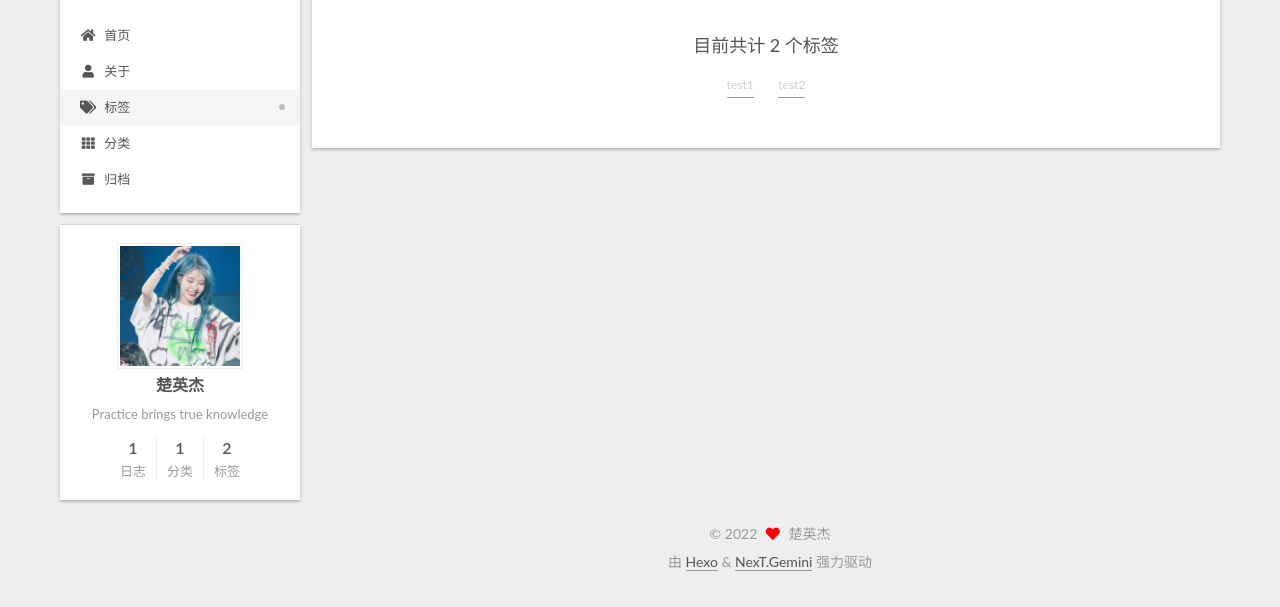
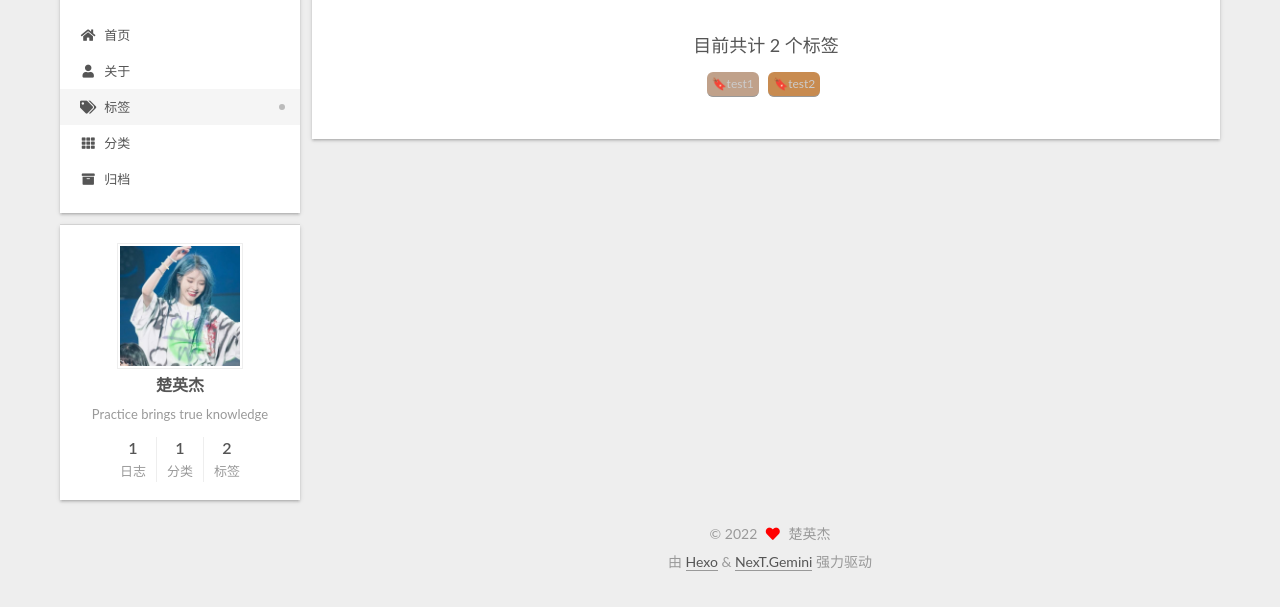
Before and after one commit to cl-CYJ/cl-CYJ.github.io, a plain HTML site: page tags/index.html in a window 1280 px wide. Shown: the part 117-724 px from the top of the page. Drawn offline with Linux system fonts and the light colour scheme.

Commit message:
Site updated: 2022-04-14 08:17:52

```diff
--- a/tags/index.html
+++ b/tags/index.html
@@ -193,6 +193,41 @@
               <a href="/tags/test1/" style="font-size: 12px; color: #ccc">test1</a> <a href="/tags/test2/" style="font-size: 12px; color: #ccc">test2</a>
             </div>
           </div>
+          <script type="text/javascript">
+     var alltags = document.getElementsByClassName('tag-cloud-tags');
+     var tags = alltags[0].getElementsByTagName('a');
+     for (var i = tags.length - 1; i >= 0; i--) {
+       var r=Math.floor(Math.random()*75+130);
+       var g=Math.floor(Math.random()*75+100);
+       var b=Math.floor(Math.random()*75+80);
+       tags[i].style.background = "rgb("+r+","+g+","+b+")";
+     }
+</script>
+
+<style>
+  .tag-cloud-tags{
+    /*font-family: Helvetica, Tahoma, Arial;*/
+    /*font-weight: 100;*/
+    text-align: center;
+    counter-reset: tags;
+  }
+  .tag-cloud-tags a{
+    border-radius: 6px;
+    padding-right: 5px;
+    padding-left: 5px;
+    margin: 8px 5px 0px 0px;
+  }
+  .tag-cloud-tags a:before{
+    content: "🔖";
+  }
+
+  .tag-cloud-tags a:hover{
+     box-shadow: 0px 5px 15px 0px rgba(0,0,0,.4);
+     transform: scale(1.1);
+     /*box-shadow: 10px 10px 15px 2px rgba(0,0,0,.12), 0 0 6px 0 rgba(104, 104, 105, 0.1);*/
+     transition-duration: 0.15s;
+  }
+</style>
 
       </div>
 
```
